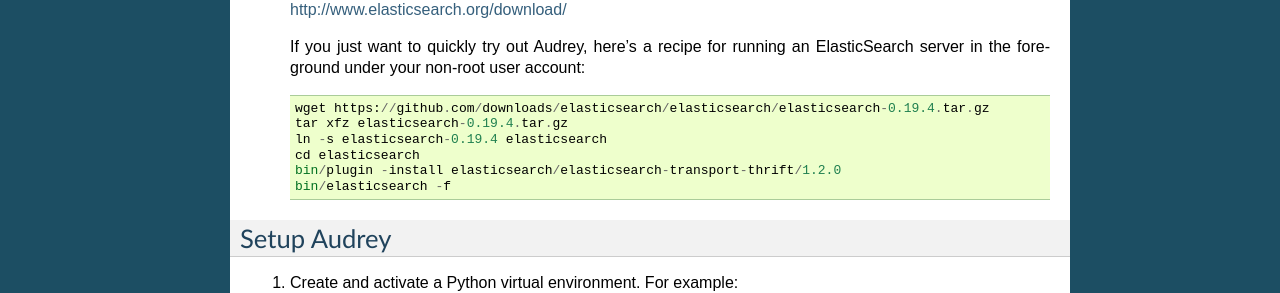
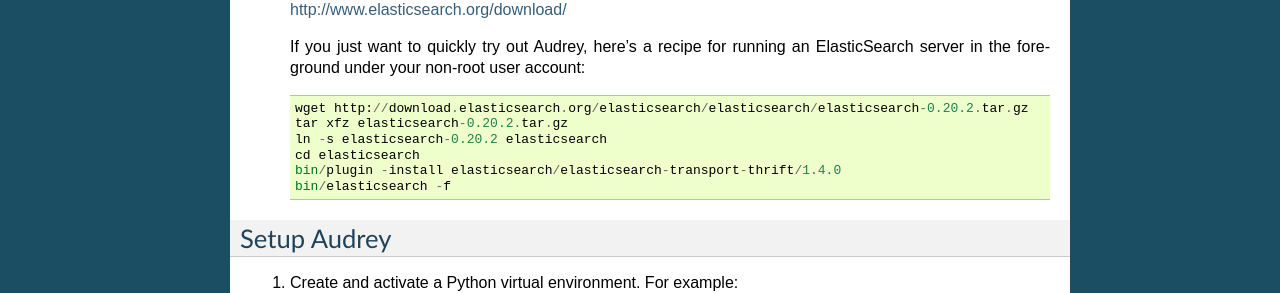
Before and after one commit to sbrauer/Audrey, a Sphinx documentation site: the page built from docs/source/install.rst, in a window 1280 px wide. Shown: the part 621-914 px from the top of the page. Built offline with Sphinx 7.4.7, drawn with Linux system fonts in a browser that asks for light colours.

Commit message:
update docs for lastest elasticsearch

```diff
--- a/docs/source/install.rst
+++ b/docs/source/install.rst
@@ -30,11 +30,11 @@
 
    If you just want to quickly try out Audrey, here's a recipe for running an ElasticSearch server in the foreground under your non-root user account::
 
-        wget https://github.com/downloads/elasticsearch/elasticsearch/elasticsearch-0.19.4.tar.gz
-        tar xfz elasticsearch-0.19.4.tar.gz
-        ln -s elasticsearch-0.19.4 elasticsearch
+        wget http://download.elasticsearch.org/elasticsearch/elasticsearch/elasticsearch-0.20.2.tar.gz
+        tar xfz elasticsearch-0.20.2.tar.gz
+        ln -s elasticsearch-0.20.2 elasticsearch
         cd elasticsearch
-        bin/plugin -install elasticsearch/elasticsearch-transport-thrift/1.2.0
+        bin/plugin -install elasticsearch/elasticsearch-transport-thrift/1.4.0
         bin/elasticsearch -f
 
 Setup Audrey
```
